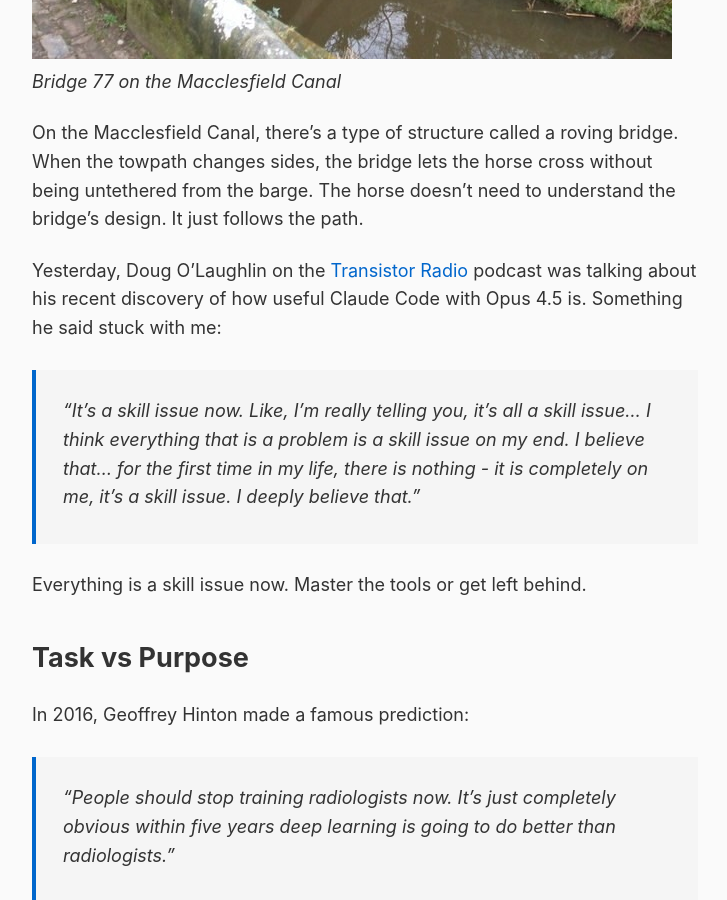
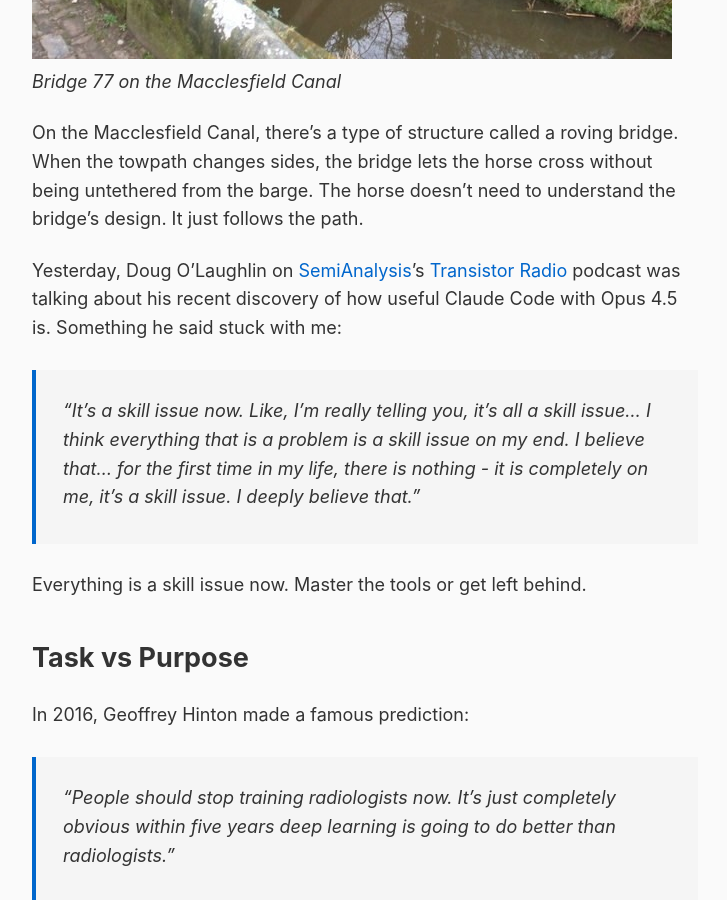
Before and after one commit to rob137/rob137.github.io, a Jekyll site: the page built from _posts/2026-01-09-roving-bridges.md, in a window 1280 px wide and 900 px high, scrolled down 673 px. Shown: the whole window, without its empty margins (275-1002 px from the left). Built offline with Jekyll 4.4.1, drawn with Linux system fonts in a browser that asks for light colours.

Commit message:
Link both SemiAnalysis and Transistor Radio Spotify

```diff
--- a/_posts/2026-01-09-roving-bridges.md
+++ b/_posts/2026-01-09-roving-bridges.md
@@ -11,7 +11,7 @@
 
 On the Macclesfield Canal, there's a type of structure called a roving bridge. When the towpath changes sides, the bridge lets the horse cross without being untethered from the barge. The horse doesn't need to understand the bridge's design. It just follows the path.
 
-Yesterday, Doug O'Laughlin on the [Transistor Radio](https://www.semianalysis.com/) podcast was talking about his recent discovery of how useful Claude Code with Opus 4.5 is. Something he said stuck with me:
+Yesterday, Doug O'Laughlin on [SemiAnalysis](https://www.semianalysis.com/)'s [Transistor Radio](https://open.spotify.com/show/0HTOH7h5iw9ixmBxR6OQVD) podcast was talking about his recent discovery of how useful Claude Code with Opus 4.5 is. Something he said stuck with me:
 
 > "It's a skill issue now. Like, I'm really telling you, it's all a skill issue... I think everything that is a problem is a skill issue on my end. I believe that... for the first time in my life, there is nothing - it is completely on me, it's a skill issue. I deeply believe that."
 
```
